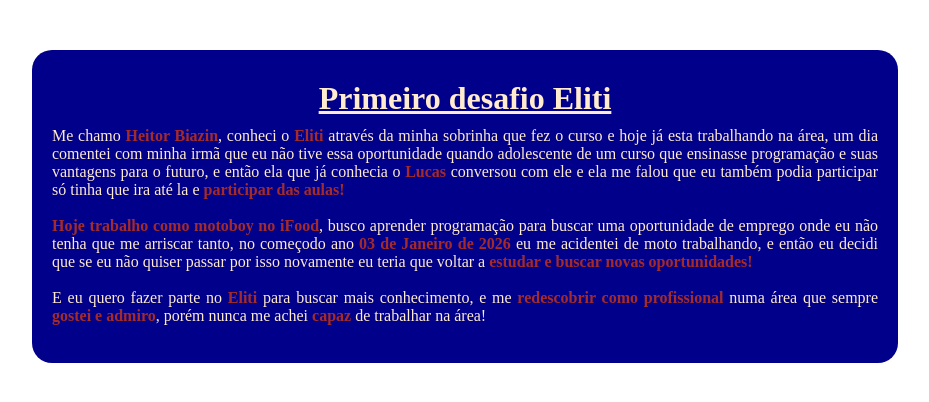
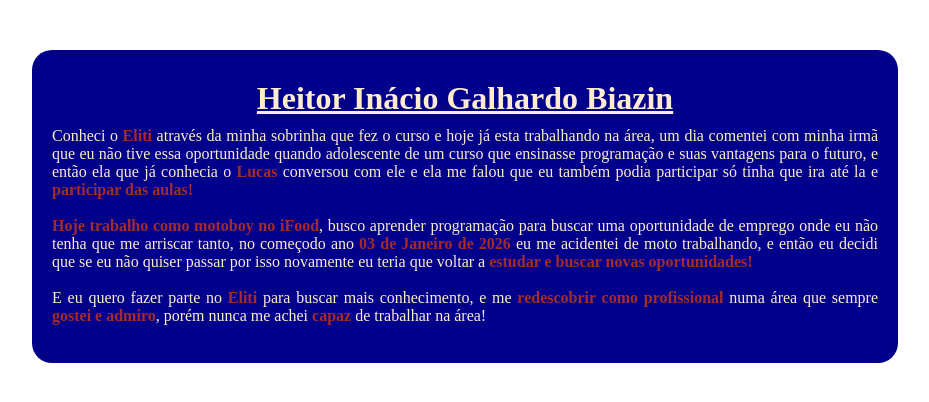
Before and after one commit to HeitorBiazin/desafio-eliti, a plain HTML site: page index.htm in a window 1280 px wide. Shown: the whole page, without its empty margins (175-1104 px from the left). Drawn offline with Linux system fonts and the light colour scheme.

Commit message:
Update index.htm

```diff
--- a/index.htm
+++ b/index.htm
@@ -48,8 +48,8 @@
 </head>
 <body>
     <div>
-        <h1>Primeiro desafio Eliti</h1>
-        <p>Me chamo <b>Heitor Biazin</b>, conheci o <b>Eliti</b> através da minha sobrinha que fez o curso e hoje já esta trabalhando na área, um dia comentei com minha irmã que eu não tive essa oportunidade quando adolescente de um curso que ensinasse programação e
+        <h1>Heitor Inácio Galhardo Biazin</h1>
+        <p>Conheci o <b>Eliti</b> através da minha sobrinha que fez o curso e hoje já esta trabalhando na área, um dia comentei com minha irmã que eu não tive essa oportunidade quando adolescente de um curso que ensinasse programação e
             suas vantagens para o futuro, e então ela que já conhecia o <b>Lucas</b> conversou com ele e ela me falou que eu também podia participar só tinha que ira até la e <b>participar das aulas!</b><br><br>
 
             <b>Hoje trabalho como motoboy no iFood</b>, busco aprender programação para buscar uma oportunidade de emprego onde eu não tenha que me arriscar tanto, no começodo ano <b>03 de Janeiro de 2026</b>
```
